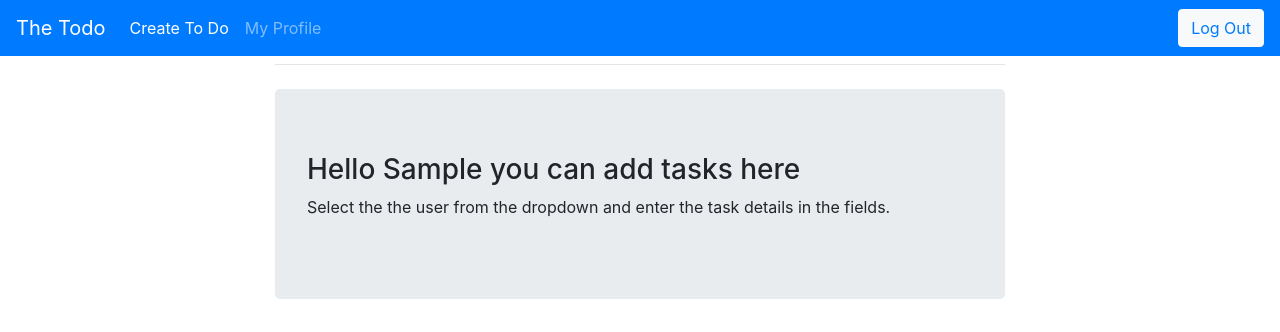
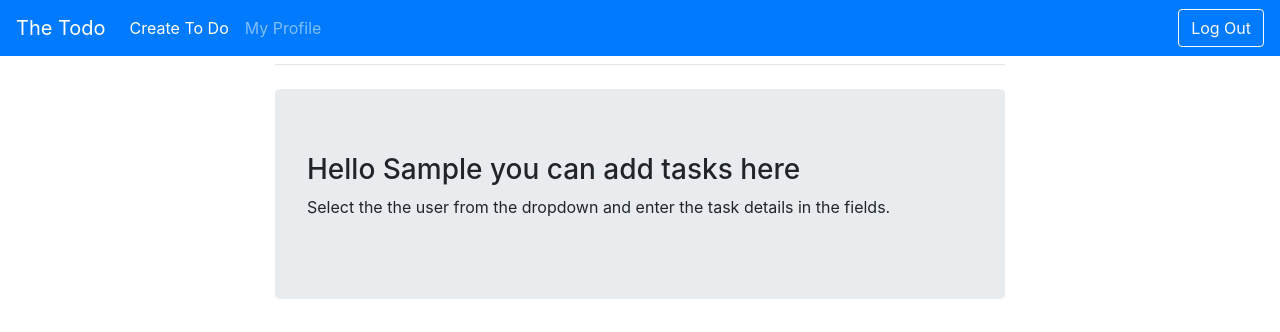
Before and after one commit to garethperky/Mytodo, a Django app: page /create/ in a window 1280 px wide. Shown: the top 332 px of the page. Run offline with Django 3.2, Linux system fonts and the light colour scheme; the visitor is signed in with stand-in values (Sample User, id 1); data comes from the database, SQL or seed files in the repository; parts of the project's set-up code (start-up, migrations or seed data) failed here and were passed over; some libraries are stand-ins or nearby versions.

Commit message:
style: restyled log out button

```diff
--- a/todo/todonow/templates/core/base.html
+++ b/todo/todonow/templates/core/base.html
@@ -98,9 +98,9 @@
                 {% if user.is_authenticated %}
                 <ul class="navbar-nav ml-auto">
                     <li class="nav-item">
-                        <button type="button" class="btn btn-light">
-                            <a href="{% url 'logout' %}">Log Out</a>
-                        </button>
+                        <a class="btn btn-outline-light" href="{% url 'logout' %}"
+                            >Log Out</a
+                        >
                     </li>
                 </ul>
                 {% endif %}
```
